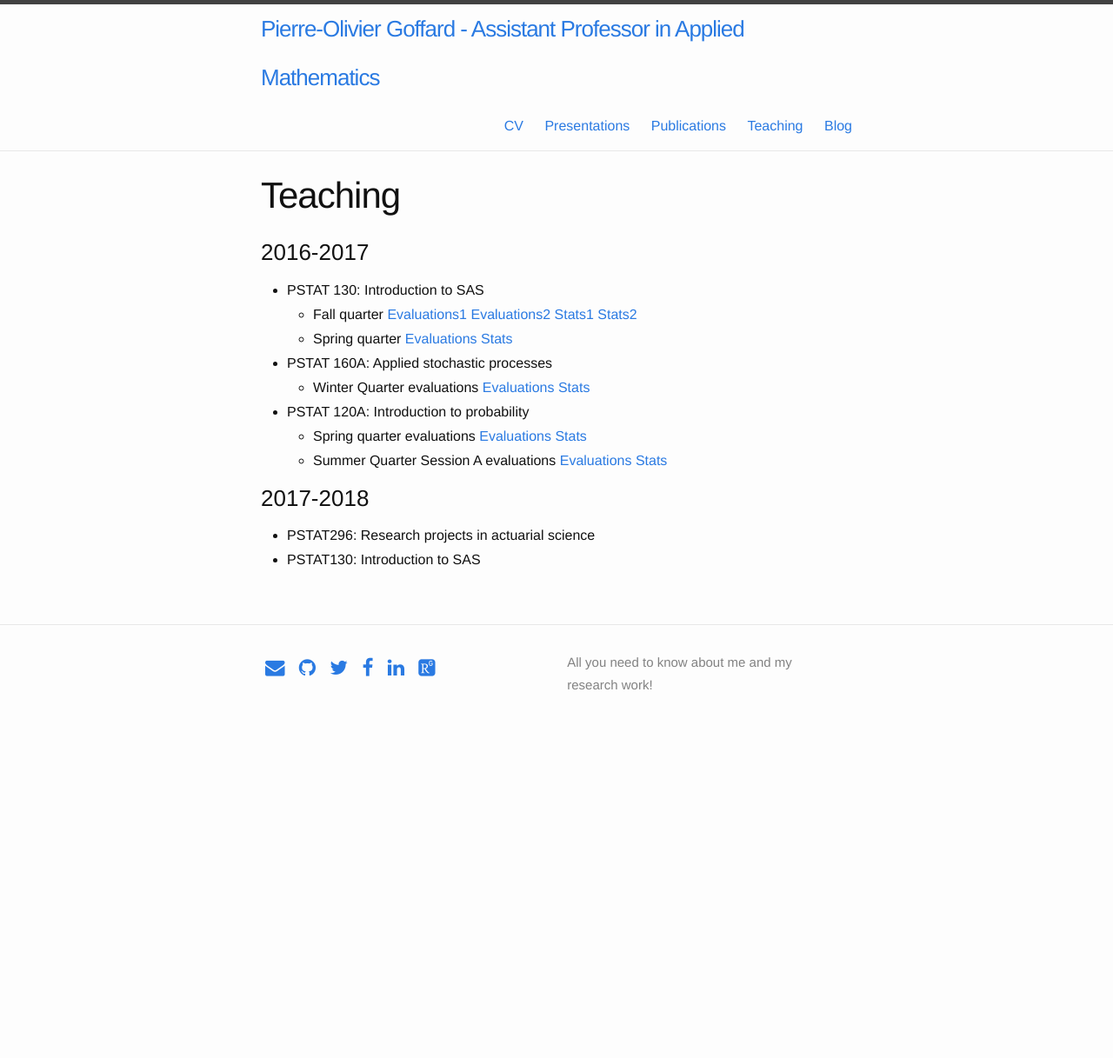
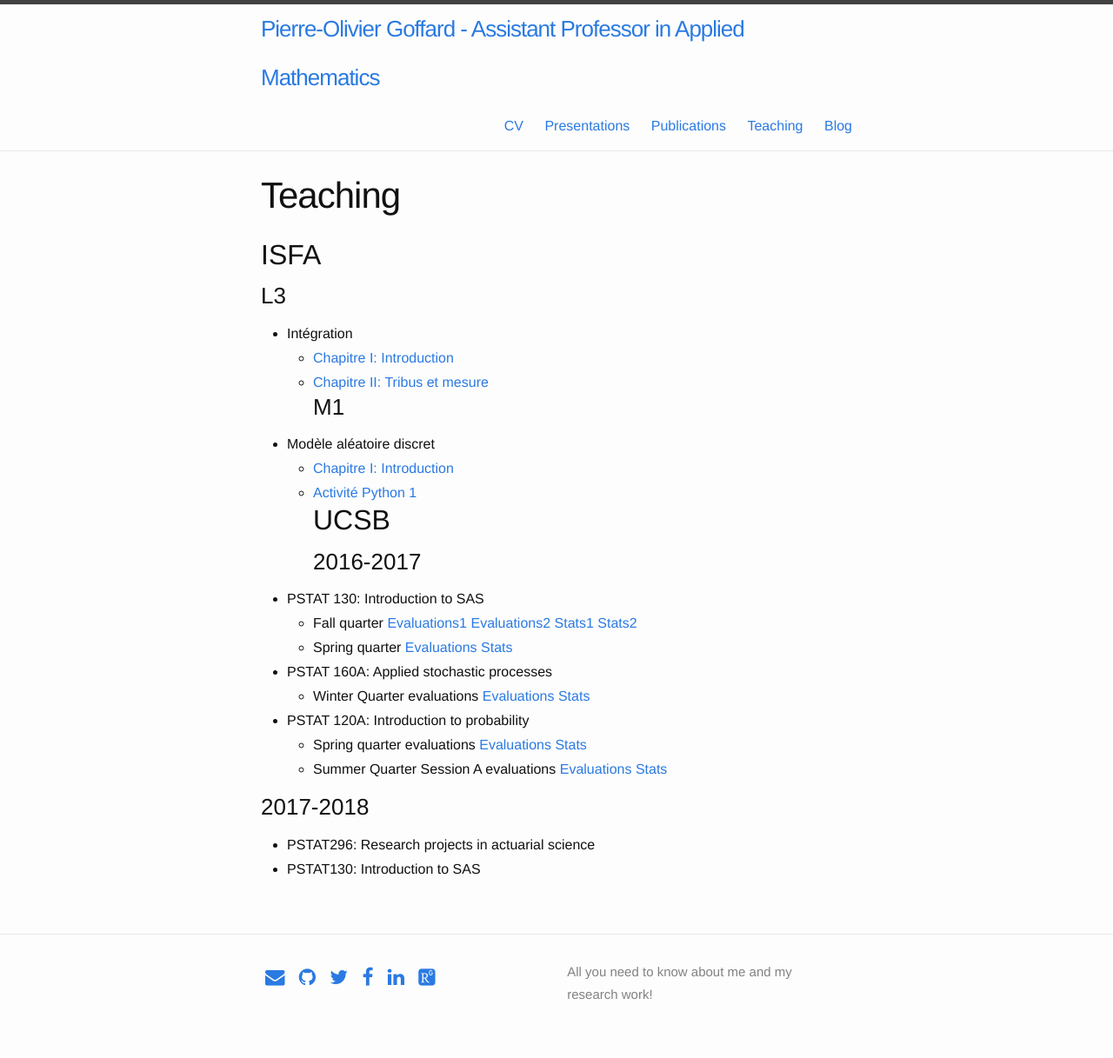
Before and after one commit to LaGauffre/LaGauffre.github.io, a Jekyll site: the page built from Teaching.md, in a window 1280 px wide. Shown: the whole page at 87% size. Built offline with Jekyll 4.4.1, drawn with Linux system fonts in a browser that asks for light colours; nearby versions of some CDN libraries; some web fonts are replaced; before the commit the page ends 900 px from its top, so only the background shows below that.

Commit message:
update teaching

```diff
--- a/Teaching.md
+++ b/Teaching.md
@@ -3,7 +3,16 @@ layout: page
 title: Teaching
 permalink: /Teaching/
 ---
-
+## ISFA
+### L3
+* Intégration
+  - [Chapitre I: Introduction](/Teaching/Intégration_ISFA/Chap1_Intro.pdf)
+  - [Chapitre II: Tribus et mesure](/Teaching/Intégration_ISFA/Chap2_Tribu_Mesure.pdf)
+### M1
+* Modèle aléatoire discret
+  - [Chapitre I: Introduction](/Teaching/MAD_ISFA/Chap1_MAD_Intro.pdf)
+  - [Activité Python 1](/Teaching/MAD_ISFA/1. Simulation et calcul matriciel.ipynb)
+## UCSB
 ### 2016-2017
 * PSTAT 130: Introduction to SAS
   - Fall quarter [Evaluations1](/Evaluations/GoffardP_130_F1704634220161207135733.pdf) [Evaluations2](/Evaluations/GoffardP_130_F1704634320161207135848.pdf) [Stats1](/Evaluations/2016_4F_E_PA_FAC_GOFFARD_P_M_PSTAT__130__0100.pdf) [Stats2](/Evaluations/2016_4F_E_PA_FAC_GOFFARD_P_M_PSTAT__130__0200.pdf)
```
Also changed, not shown: 4 other files.
